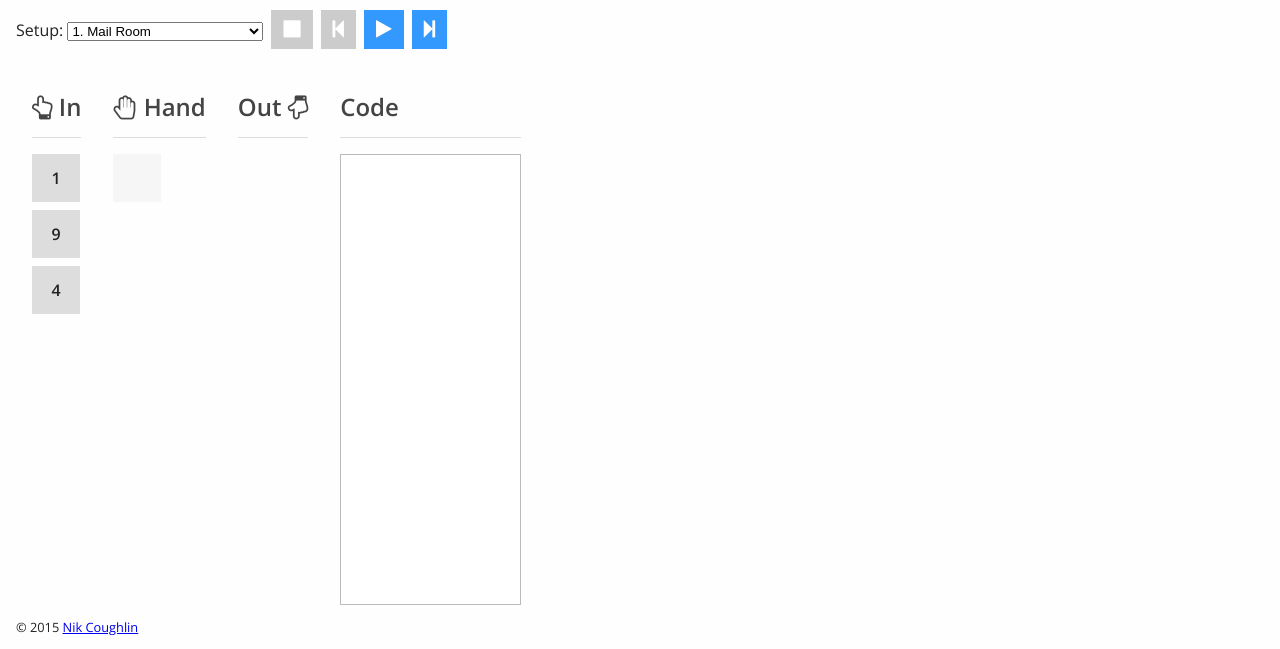
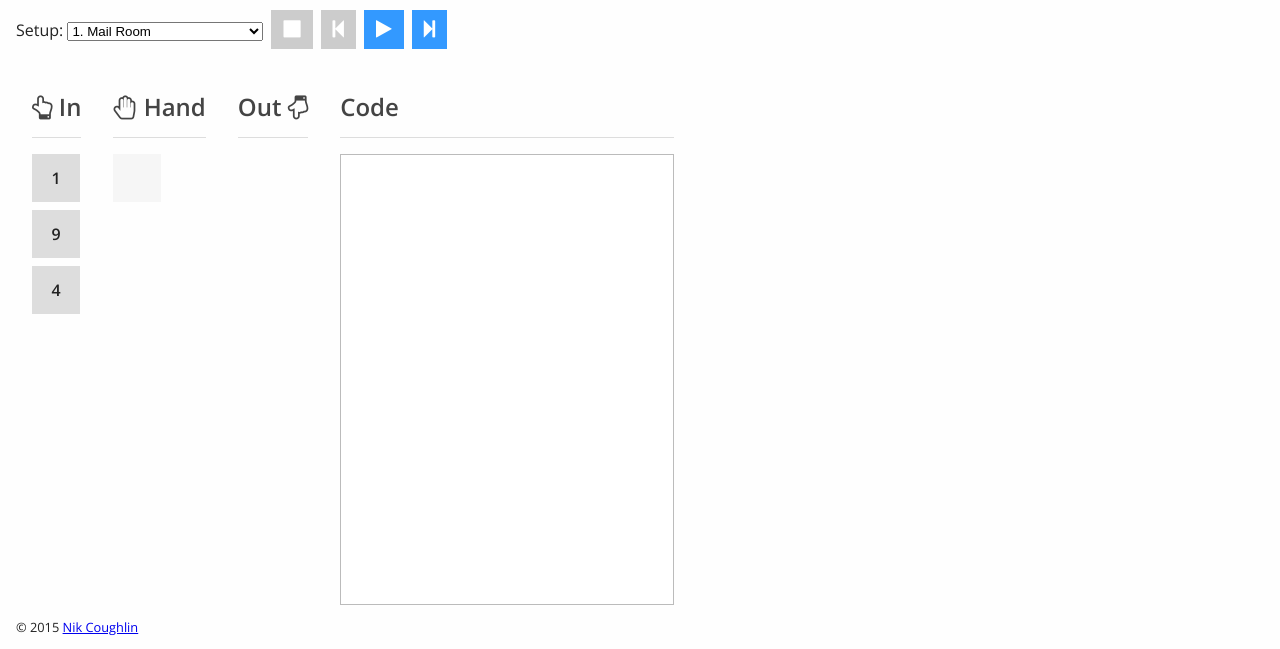
Before and after one commit to nrkn/hrm-tools, a plain HTML site: page emulator/index.html in a window 1280 px wide. Shown: the part 151-800 px from the top of the page. Drawn offline with nearby package versions, Linux system fonts and the light colour scheme.

Commit message:
textarea tweaks

```diff
--- a/css/emulator.css
+++ b/css/emulator.css
@@ -46,6 +46,8 @@ main > section {
 }
 
 #code textarea {
+  width: 25em;
+  min-width: 10em;
   height: 100%;
   resize: none;
 }
```
